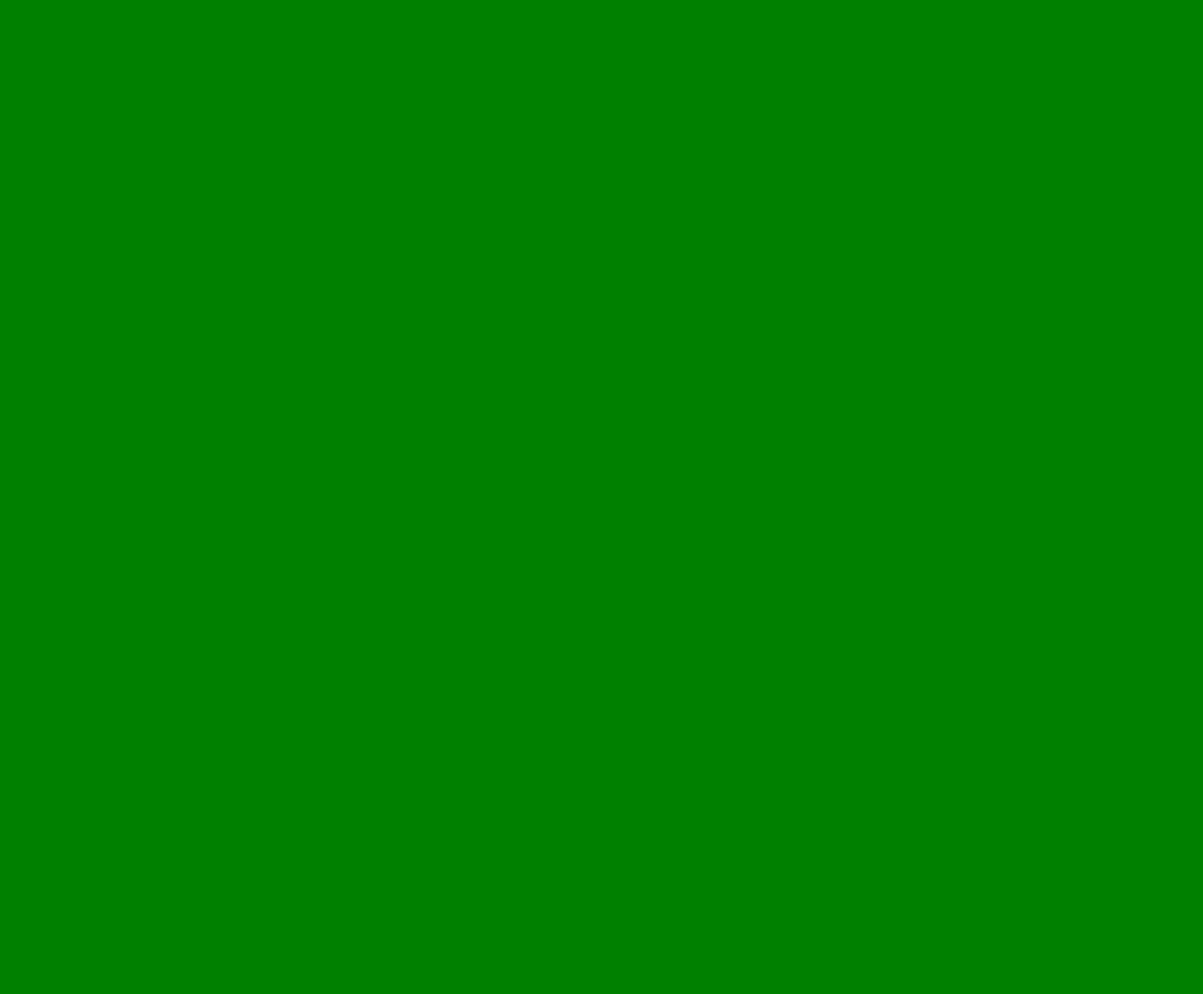
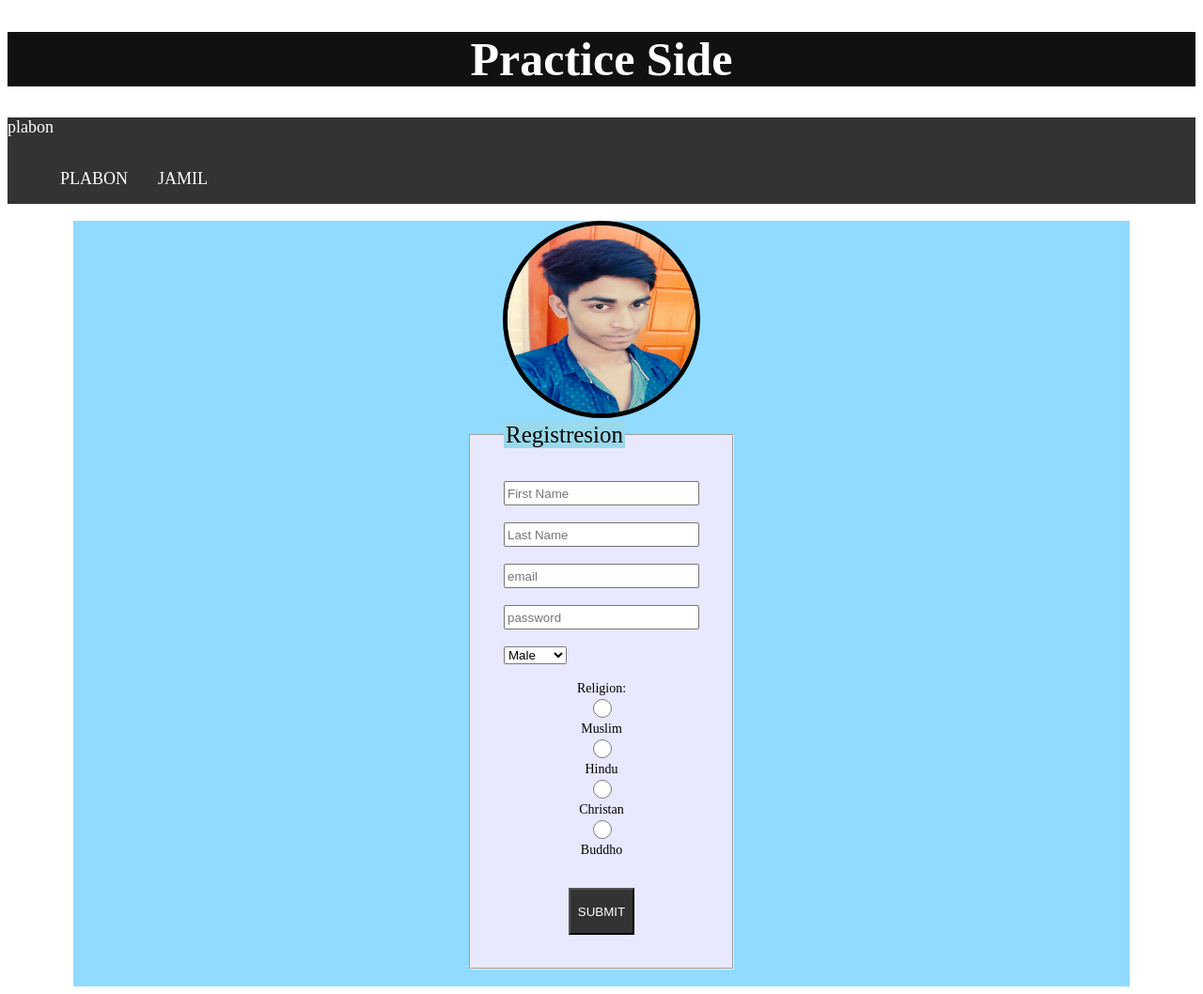
Before and after one commit to shplabon/html, a plain HTML site: page index.html in a window 1280 px wide. Shown: the whole page at 94% size. Before the commit the page ends 800 px from the top, so only its background shows below. Drawn offline with Linux system fonts and the light colour scheme.

Commit message:
3rd commit

```diff
--- a/index.html
+++ b/index.html
@@ -1,9 +1,102 @@
-<!DOCTYPE html>
+<!DOCTYPE HTML>
 <html>
+<title>Practice</title>
 <head>
-	<title>plabon</title>
+	<style>
+	fieldset { width:180px;
+	           padding:35px;
+			   background-color:#E8E8FF;}
+
+	div.margin { background-color:#90DBFF;
+	             margin-right:70px;
+		         margin-left:70px;}
+
+
+	legend {background-color:#99D9EA;
+            font-size:25px;	}
+
+	input {width:200px;
+	       height:20px;}
+
+	.btn_submit{
+			color:white;
+			background-color:#333;
+			height:50px;
+			width:70px;
+			radious:50%;
+
+			}
+
+	div.Religion { font-size:14px;
+	              input-size:5px;}
+
+    div.gender {text-align:left;}
+
+     div#header	{font-size:25px;
+	              text-align:center;
+				  background-color:#111111;
+				  color:white;}
+
+     div#menu {font-size:18px;
+	           color:white;
+			   background-color:#333333; }
+
+    li {  float: left;
+          display:inline; }
+
+    ul {  overflow: hidden;
+          background-color: #333333;}
+
+    li a { display: block;
+		   color: white;
+		   padding: 16px;
+		   text-decoration: none;}
+
+	li a:hover { background-color: #000000;}
+
+	</style>
 </head>
-<body bgcolor="green">
-	<marquee><h1 style="font-size: 80px;">hello this is plabon</h1></marquee>
-</body>
+ <body>
+
+		  <div id="header"><h1>Practice Side</h1></div>
+		  <div id="menu">
+		   <nav>plabon</nav>
+			  <ul>
+			  <li><a href="#">PLABON</a></li>
+			  <li><a href="https://www.facebook.com/jamil.khanbony?ref=br_rs">JAMIL</a></li>
+
+			  </ul>
+		  </div>
+
+	 <div class="margin">
+   <center>
+   <img src="cartoonman.jpg" style="height:200px; width:200px;border:5px solid #000; border-radius:50%;"/>
+	<form>
+	 <fieldset>
+        <legend> Registresion</legend>
+		 <input type="text"  placeholder="First Name" ><br><br>
+		 <input type="text"  placeholder="Last Name"><br><br>
+		 <input type="email" placeholder="email"><br><br>
+		 <input type="password" placeholder="password"><br><br>
+
+		  <div class="gender">
+			<select>
+			<option value="male">Male</option>
+			<option value="female">Female</option>
+			<option value="other">Other</option>
+			</select><br><br>
+		  </div>
+		<div class="Religion">
+		  Religion:<br>
+		  <input type="radio" name="Religion" value="m"> Muslim
+		  <input type="radio" name="Religion" value="f">Hindu
+		  <input type="radio" name="Religion" value="c">Christan
+		  <input type="radio" name="Religion" value="b">Buddho <br><br><br>
+		  <button  class="btn_submit"  >SUBMIT</button>
+		  </div>
+	  </fieldset>
+	</form><br>
+   </center>
+  </div>
+ </body>
 </html>
```
Also changed, not shown: cartoonman.jpg (added).
